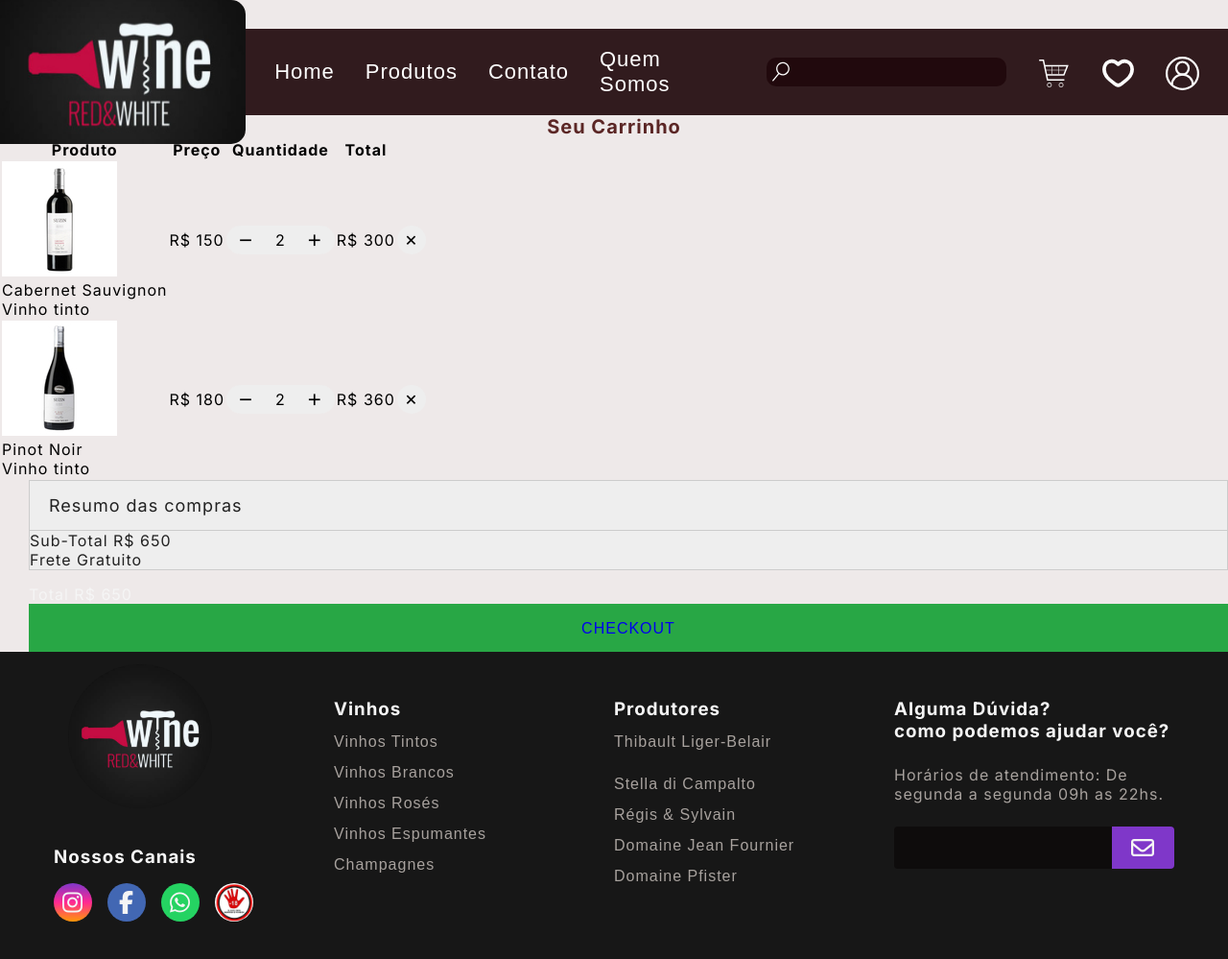
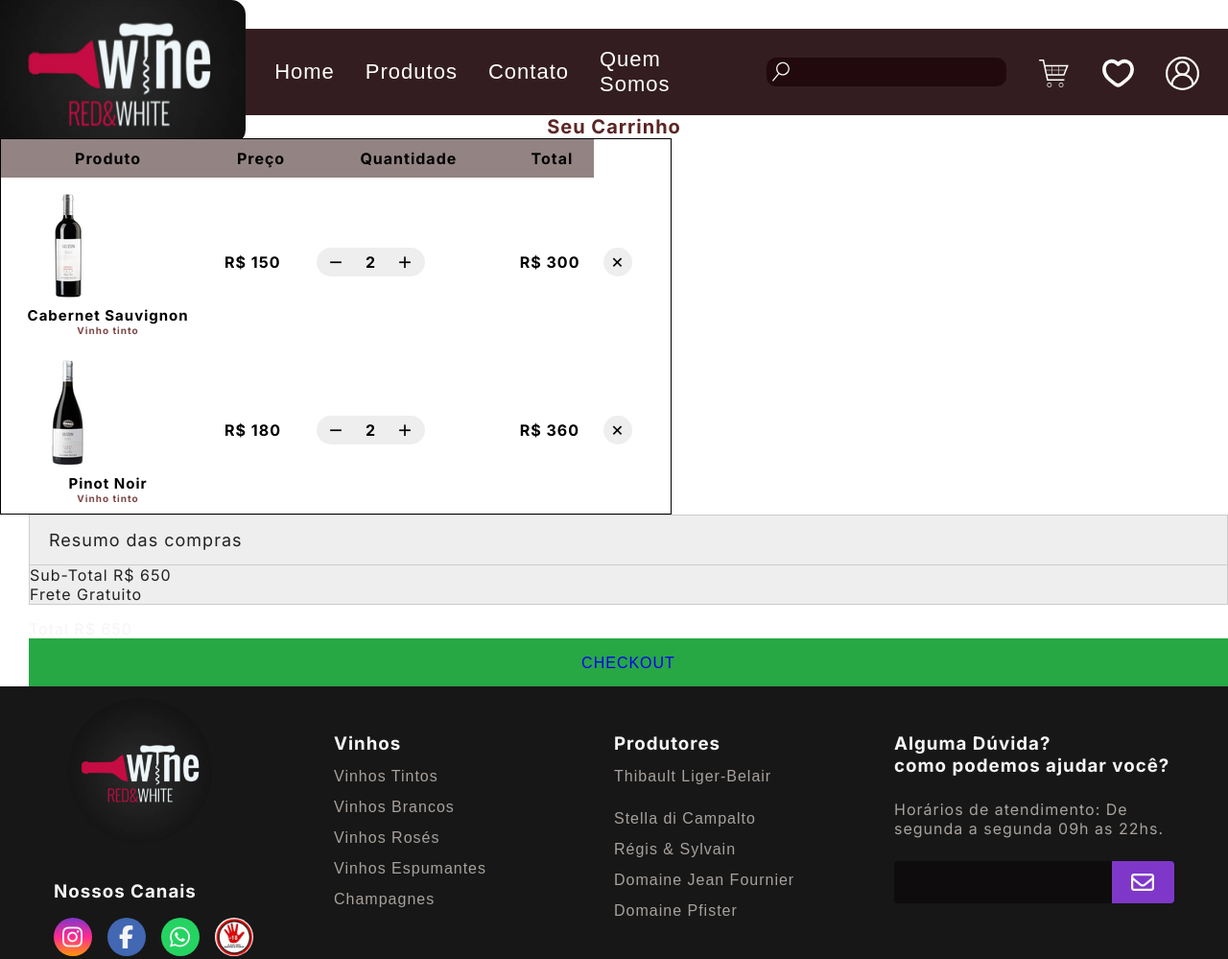
Before and after one commit to fatima330/projeto_ecommerce, a plain HTML site: page carrinho.html in a window 1280 px wide. Shown: the top 999 px of the page at 96% size. Drawn offline with nearby package versions, Linux system fonts and the light colour scheme.

Commit message:
começando css do carrinho

```diff
--- a/carrinho.css
+++ b/carrinho.css
@@ -159,11 +159,52 @@ h5{
 
   }
 
+
   body {
-    background-color: #eee9e9;
+    background-color: white;
     font-family: 'Lato', sans-serif;
 
 
+  }
+
+  table {
+    width: 700px; /*para espaçamento da tabela*/
+    border-collapse: collapse;
+    position: relative;
+   border:1px solid;
+   padding: 10px 10px 10px 10px;
+  }
+
+   td, th {
+    width: 20px;
+    height: 30px;
+    border-collapse: collapse; /*define a separação entre as bordar*/
+    padding: 10px;
+    text-align: left;
+    font-weight:bold; /*para deixar em negrito*/
+
+  }
+  th {
+    background-color: rgb(147, 131, 131);
+    text-align:center;
+    padding: 10px 5px 10px 5px;
+  }
+
+  thead {
+
+  }
+
+
+  .name {
+    font-size: 15px;
+    color: black;
+    text-align:center;
+  }
+
+  .category {
+    font-size: 10px;
+    color: rgb(125, 70, 70);
+    text-align:center;
   }
 
 
@@ -184,6 +225,8 @@ h5{
       }
       .category {
         color: #666;
+
+
       }
     }
   }
@@ -195,8 +238,8 @@ h5{
     justify-content: space-around;
     align-items: center;
     min-width: 60px;
-    border-radius: 20px;
-    overflow:hidden;
+    border-radius: 20px;  /*pra ficar com as bordas redondinhas*/
+    overflow:hidden;   /*pra quando clicar aparecer redondinho*/
     height: 30px;
 
     span {
--- a/carrinho.html
+++ b/carrinho.html
@@ -50,12 +50,14 @@
             <section>
               <table>
                 <tehad>
+
                     <tr>
                         <th>Produto</th>
                         <th>Preço</th>
                         <th>Quantidade</th>
                         <th>Total</th>
                     </tr>
+
                 </tehad>
                 <tbody> <!--agrupa o conteudo do corpo na tabela-->
                     <tr>   <!--adicionando o produto-->
@@ -91,7 +93,7 @@
 
                     <tr>     <!--adicionando outro produto-->
                         <td>
-                            <div class="Product">    <!--engloba a imagem o titulo e a quantidade-->
+                            <div class="Product">    <!--engloba a imagem o titulo a quantidade e categoria-->
                                 <img src="img/item do carrinho -Pinot Noir 2.jpg" alt="vinho tinto">
                                 <div class="Info">
                                     <div class="name">Pinot Noir</div>
```
